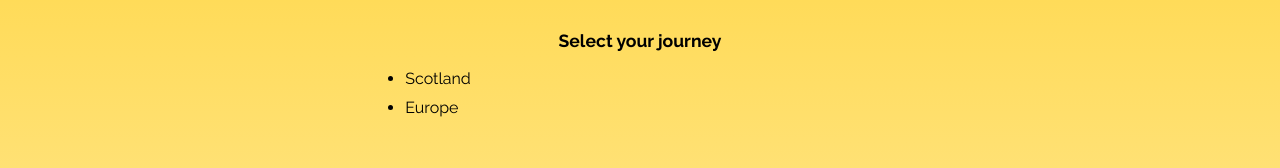
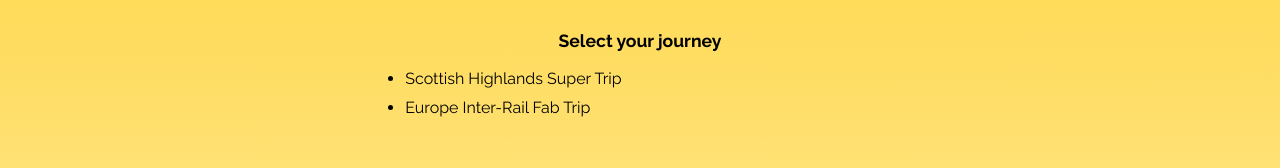
Before and after one commit to Candyfair/TravelPlan, a React app: page / in a window 1280 px wide. Shown: the part 152-320 px from the top of the page. Built offline with nearby package versions, Linux system fonts and the light colour scheme.

Commit message:
Style when date is passed

```diff
--- a/src/components/Trips/Trip/index.js
+++ b/src/components/Trips/Trip/index.js
@@ -78,7 +78,7 @@ const Trip = ({
     <div className="trip" key={id}>
 
       {/* First frame */}
-      <div className="trip__frame">
+      <div className={`trip__frame${moment(moment(arrivalDate).add(1, 'days')).diff(moment()) < 0 ? ' inactive' : ''}`}>
         <p className="trip__frame__date">{moment(departureDate).format('DD MMM')}</p>
 
         <div className="trip__frame__transport">
@@ -108,11 +108,11 @@ const Trip = ({
       {/* Case: hotel */}
       <div className={`trip__middle${travelType === 'hotel' ? ' center' : ' hide'}`}>
         <p className="trip__middle__stay-label">{nbNights} night{nbNights > 1 ? 's' : ''} in</p>
-        <p className="trip__middle__stay">{placeDeparture}</p>
+        <p className={`trip__middle__stay${moment(moment(arrivalDate).add(1, 'days')).diff(moment()) < 0 ? ' inactive' : ''}`}>{placeDeparture}</p>
       </div>
 
       {/* Last frame */}
-      <div className="trip__frame details">
+      <div className={`trip__frame details${moment(moment(arrivalDate).add(1, 'days')).diff(moment()) < 0 ? ' inactive' : ''}`}>
         <p className="trip__frame__details">{details}</p>
 
       </div>
--- a/src/components/Trips/Trip/style.scss
+++ b/src/components/Trips/Trip/style.scss
@@ -90,3 +90,9 @@
 .center {
   @include flexCenter(center, center, column);
 }
+
+// Date in the past
+.inactive {
+  background-color: $inactive;
+  border-radius: 8px;
+}
--- a/src/pages/Home/index.js
+++ b/src/pages/Home/index.js
@@ -29,8 +29,8 @@ const Home = () => {
 
       <h2 className="home__subtitle">Select your journey</h2>
       <ul className="home__destinations">
-        <li onClick={handleScotJourney}>Scotland</li>
-        <li onClick={handleEuropeJourney}>Europe</li>
+        <li onClick={handleScotJourney}>Scottish Highlands Super Trip</li>
+        <li onClick={handleEuropeJourney}>Europe Inter-Rail Fab Trip</li>
       </ul>
 
     </div>
--- a/src/styles/_vars.scss
+++ b/src/styles/_vars.scss
@@ -8,6 +8,7 @@ $text: hsl(0,0%,0%);
 $frame: hsl(0,0%,100%);
 $booking-details: hsl(234,96%,40%);
 $text-footer: hsl(0,0%,40%);
+$inactive: hsl(0, 0, 0%, 0.1);
 
 // Screens
 $tablet: 768px;
```
Also changed, not shown: src/components/Trips/index.js (+6 -1 lines).
